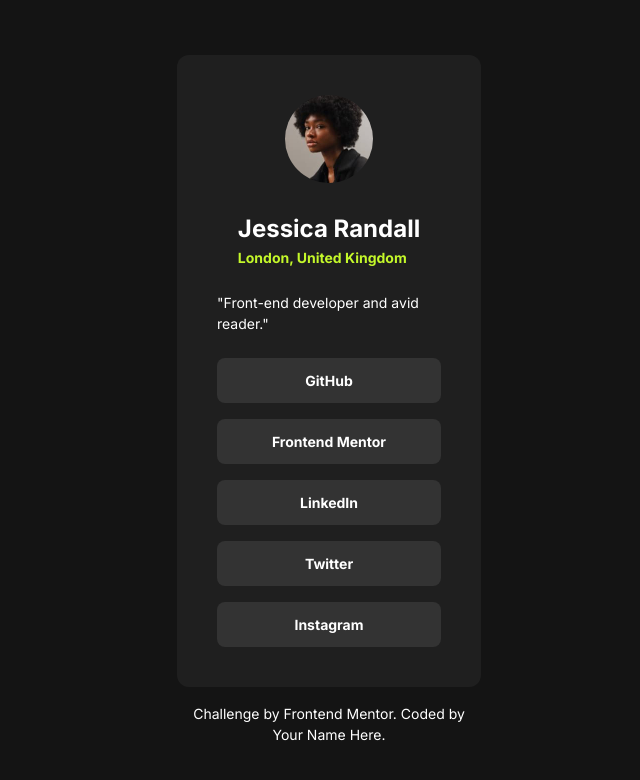
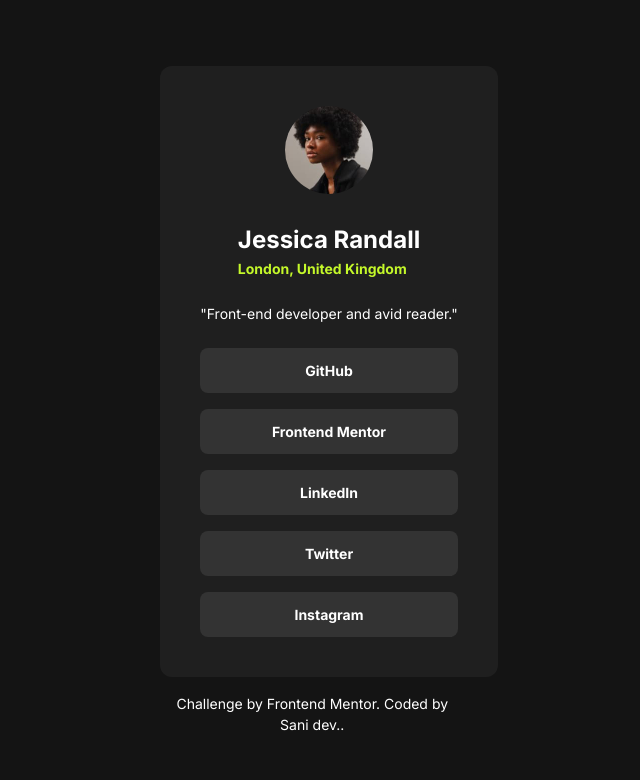
Before and after one commit to sepehrsylvanus/socialLinks-frontEndMentor, a plain HTML site: page index.html in a window 1280 px wide. Shown: the whole page, without its empty margins (311-951 px from the left). Drawn offline with Linux system fonts and the light colour scheme.

Commit message:
final refine

```diff
--- a/index.html
+++ b/index.html
@@ -14,7 +14,6 @@
     <title>Frontend Mentor | Social links profile</title>
   </head>
   <body>
-    <div style="max-width: 304px">
     <div class="card">
       <div class="avatar" style="text-align: center">
         <img
@@ -52,14 +51,16 @@
       </ul>
     </div>
 
-      <div class="attribution">
+    <div style="max-width: 304px" class="attribution">
       <p>
         Challenge by
-          <a href="https://www.frontendmentor.io?ref=challenge" target="_blank"
+        <a
+          href="https://frontendmentor.io/challenges/social-links-profile-UG32l9m6dQ/hub?share=true"
+          target="_blank"
           >Frontend Mentor</a
-          >. Coded by <a href="#">Your Name Here</a>.
+        >. Coded by
+        <a href="https://sani-dev-portfolio.vercel.app/">Sani dev.</a>.
       </p>
-      </div>
     </div>
   </body>
 </html>
```
Also changed, not shown: assets/images/socialLinks.png (added), 3 other files. Lines whose indentation alone changed are shown as unchanged.
